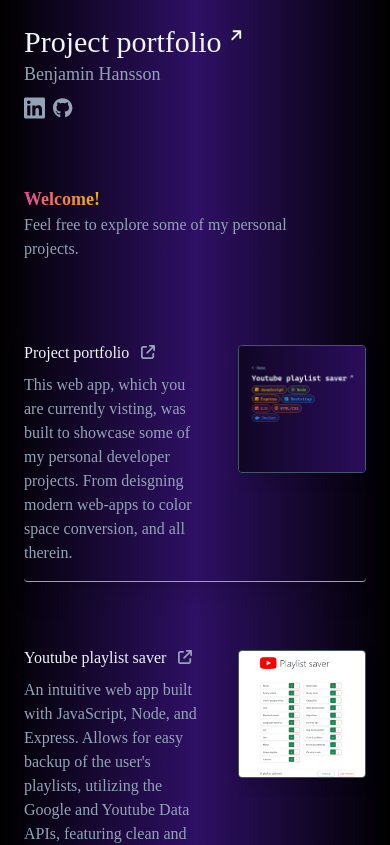
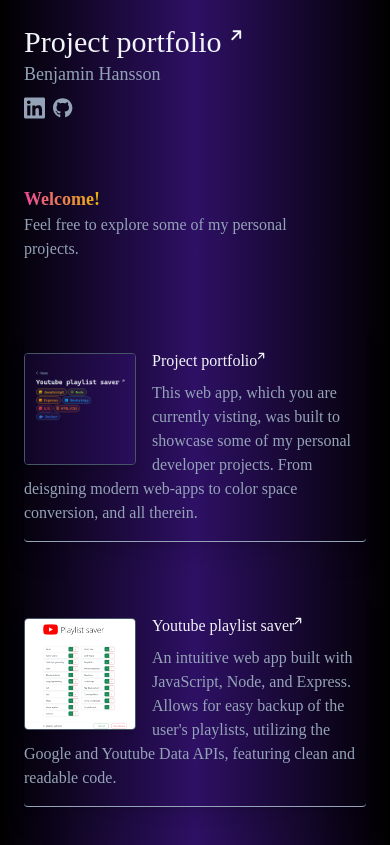
Before and after one commit to Benhan11/project-portfolio, a React (Create React App) app: page / in a window 390 px wide. Shown: the top 845 px of the page. Built offline with nearby package versions, Linux system fonts and the light colour scheme.

Commit message:
Made Project snippets responsive

```diff
--- a/src/components/ProjectSnippet.tsx
+++ b/src/components/ProjectSnippet.tsx
@@ -18,21 +18,22 @@
 
 function ProjectSnippet({ snippet }: SnippetProps) {
     return (
-        <Link to={`/project/${snippet.projectId}`} className="flex sm:flex-row flex-row-reverse sm:bg-green-500/15 shadow-xl gap-x-10 sm:px-6 py-4 mb-12 sm:border border-b border-slate-400 sm:rounded-md rounded
-                        transition ease-in-out delay-0 duration-200 hover:translate-y-1 sm:hover:scale-105 sm:hover:bg-green-500/20 hover:shadow-2xl">
-            {snippet.imageName !== '' &&
-                <div className="flex-none w-32">
-                    <div className="flex flex-row justify-center">
-                        <img src={images[snippet.imageName]} className="mt-1 h-auto max-w-full max-h-32 rounded border border-slate-600 shadow-lg" />
+        <Link to={`/project/${snippet.projectId}`}>
+            <div className="sm:flex sm:flex-row sm:bg-green-500/15 shadow-xl gap-x-10 sm:px-6 py-4 mb-12 sm:border border-b border-slate-400 sm:rounded-md rounded
+                            transition ease-in-out delay-0 duration-200 hover:translate-y-1 sm:hover:scale-105 sm:hover:bg-green-500/20 hover:shadow-2xl">
+                <div className="sm:flex-none w-32 float-left">
+                    <div className="flex flex-row justify-center sm:ps-0 sm:pb-0 pe-4 pb-0">
+                        <img src={images[snippet.imageName]} className="sm:mt-1 mt-3 h-auto max-w-full max-h-32 rounded border border-slate-600 shadow-lg" />
                     </div>
                 </div>
-            }
-            <div className="space-y-2">
-                <div className="flex sm:justify-between space-x-3">
-                    <h2 className="text-slate-100">{snippet.title}</h2>
-                    <IconWrapper icon={icons['opensNewPageBoxIcon']} size="sm" className="mt-1" />
+                <div className="space-y-2">
+                    <div className="sm:flex hidden sm:justify-between">
+                        <h2 className="text-slate-100">{snippet.title}</h2>
+                        <IconWrapper icon={icons['opensNewPageBoxIcon']} size="sm" className="mt-1" />
+                    </div>
+                    <h2 className="text-slate-100 block sm:hidden">{snippet.title}<span className="whitespace-nowrap">&nbsp;<IconWrapper icon={icons['opensNewPageArrowIcon']} transform="shrink-6 rotate-45 up-4 left-6" /></span></h2>
+                    <p>{snippet.description}</p>
                 </div>
-                <p>{snippet.description}</p>
             </div>
         </Link>
     );
```
